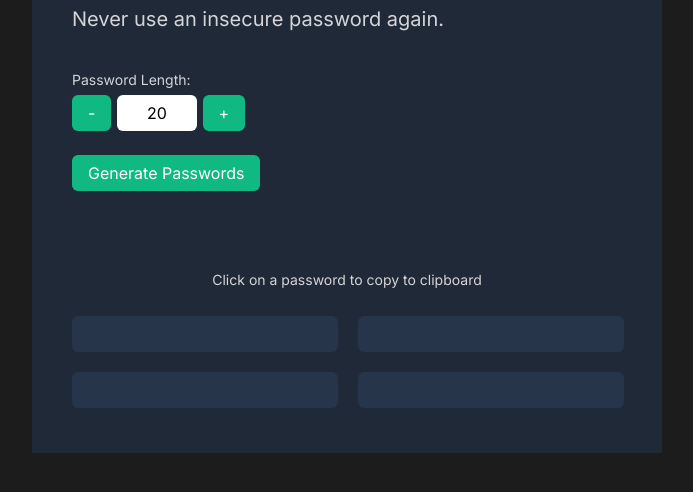
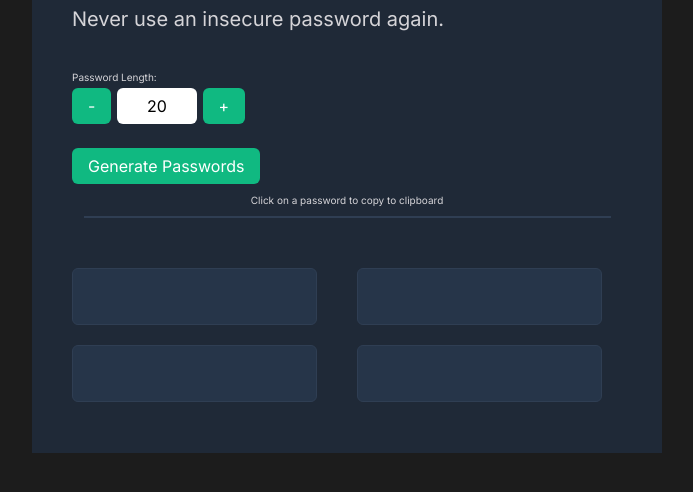
Before and after one commit to Dandaman1719/password-generator, a plain HTML site: page index.html in a window 1280 px wide. Shown: the part 82-574 px from the top of the page, without its empty margins (293-986 px from the left). Drawn offline with Linux system fonts and the light colour scheme.

Commit message:
styled the generator to look more like figma design.

```diff
--- a/css/styles.css
+++ b/css/styles.css
@@ -31,19 +31,26 @@ p {
     margin-bottom: 2em;
 }
 
+hr {
+    border: 1px solid #2F3E53;
+    width: 525px;
+
+}
+
 .small-text {
-    font-size: 14px;
+    font-size: 10px;
     font-weight: italic;
     margin: 0;
 }
 
-.top .small-text {
+.small-text-pw-length {
     margin-bottom: .5em;
 }
 
-.bottom .small-text {
+.small-text-copy {
     text-align: center;
-    margin-bottom: 2em;
+    margin: 1em 0;
+
 }
 
 .text-accent {
@@ -63,14 +70,12 @@ p {
 
 .top {
     border-bottom: #2f3e53;
-    margin-bottom: 2em;
     padding: 2em 0;
 }
 
 .new-passwords {
-    display: grid;
-    grid-template: 1fr 1fr / 1fr 1fr;
-    grid-gap: 1em;
+    display: flex;
+    flex-direction: column;
 }
 
 /* button & inputs */
@@ -104,8 +109,18 @@ p {
     width: 3em;
 }
 
+.new-pw-container {
+    display: grid;
+    grid-template: 1fr 1fr / 1fr 1fr;
+    grid-gap: 1em;
+
+}
+
 .new-password {
     background-color: #263549;
+    border: 1px solid #2F3E53;
+    height: 39px;
+    width: 211px;
     color: #55f991;
     text-align: center;
 }
--- a/index.html
+++ b/index.html
@@ -15,23 +15,23 @@
         <div class="top">
             <h1>Generate a <br><span class="text-accent">random password</span></h1>
             <p>Never use an insecure password again.</p>
-            <p class="small-text">Password Length:</p>
+            <p class="small-text small-text-pw-length">Password Length:</p>
             <div>
                 <button class="btn btn-pw-length" id="btn-pw-length-dec">-</button>
                 <input type="text" class="pw-length" id="password-length" value="20" readonly>
                 <button class="btn btn-pw-length" id="btn-pw-length-inc">+</button>
             </div>
             <button class="btn btn-pw-generator" id="btn-generate-pw">Generate Passwords</button>
+            <p class="small-text small-text-copy">Click on a password to copy to clipboard</p>
+            <hr>
         </div>
         <div class="bottom">
-            <p class="small-text">Click on a password to copy to clipboard</p>
-            <div class="new-passwords">
-                <input type="text" class="new-password" value='' id="password0" readonly>
-                <input type="text" class="new-password" value='' id="password1" readonly>
-                <input type="text" class="new-password" value='' id="password2" readonly>
-                <input type="text" class="new-password" value='' id="password3" readonly>
-
-            </div>
+            <div class="new-pw-container">
+                    <input type="text" class="new-password" value='' id="password0" readonly>
+                    <input type="text" class="new-password" value='' id="password1" readonly>
+                    <input type="text" class="new-password" value='' id="password2" readonly>
+                    <input type="text" class="new-password" value='' id="password3" readonly>
+             </div>
         </div>
     </div>
     <script src="index.js"></script>
```
